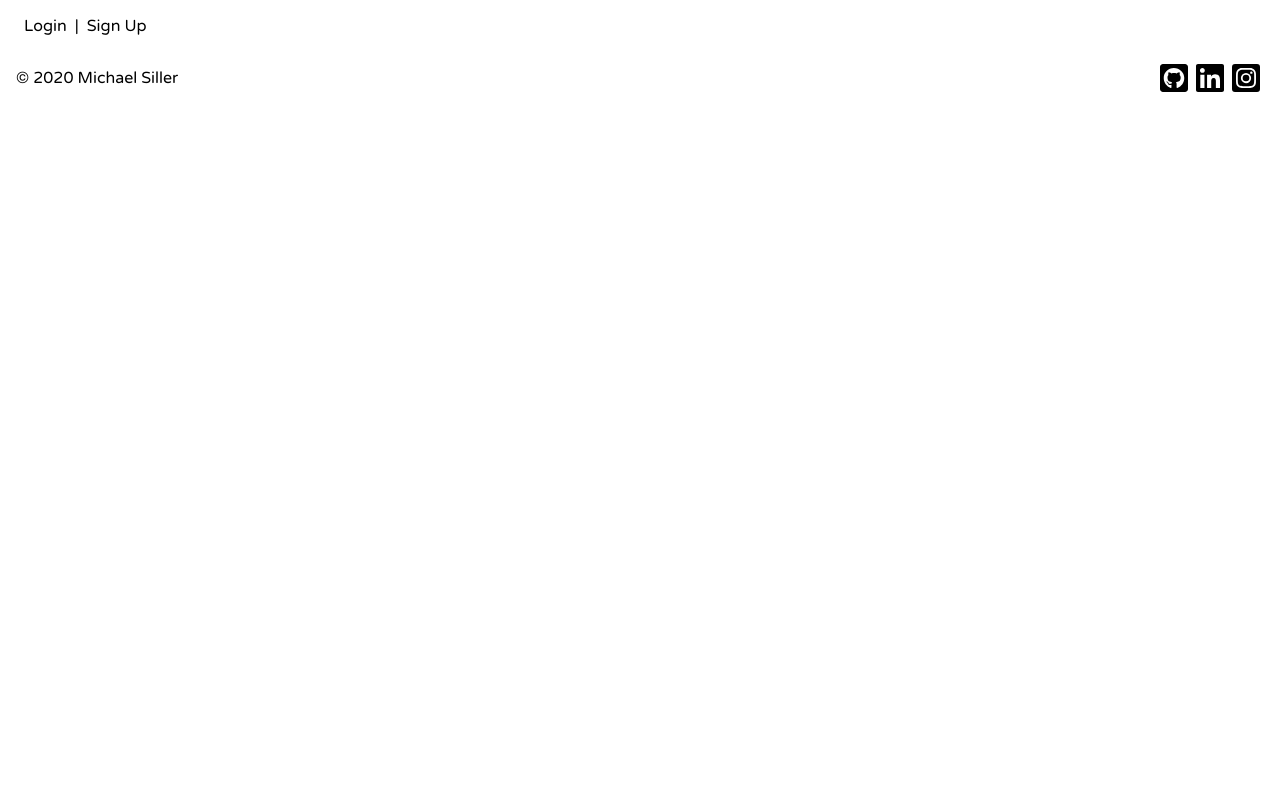
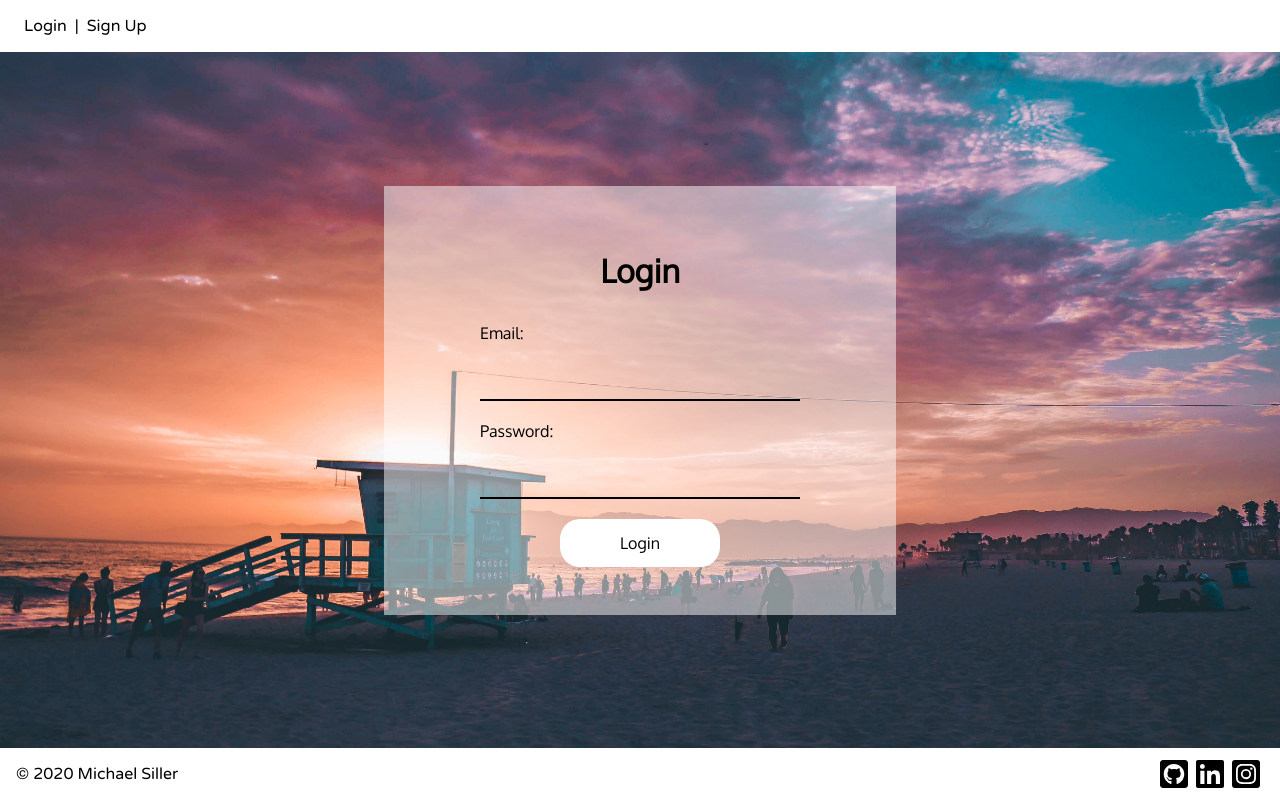
Before and after one commit to msiller455/caliOcial, a React (Create React App) app: page /login in a window 1280 px wide. Built offline with nearby package versions, Linux system fonts and the light colour scheme.

Commit message:
adds login page

```diff
--- a/src/Components/App/App.js
+++ b/src/Components/App/App.js
@@ -1,8 +1,9 @@
 import React from 'react';
 import { Switch, Route } from 'react-router-dom'
-import SignUp from '../SignUp'
+import NavBar from '../NavBar'
 import Splash from '../Splash'
-import NavBar from '../NavBar'
+import SignUp from '../Auth/SignUp'
+import Login from '../Auth/Login'
 import Footer from '../Footer'
 
 const App = () => {
@@ -16,6 +17,9 @@ const App = () => {
           <Route path="/signup">
             <SignUp />
           </Route>
+          <Route path="/login">
+            <Login />
+          </Route>
         </Switch>
       <Footer />
     </div>
--- /dev/null
+++ b/src/Components/Auth/Login/index.jsx
@@ -0,0 +1,86 @@
+import React, { useState } from 'react';
+import { AuthContainer, AuthWindow, AuthForm, ErrorMessage } from '../style'
+
+const Login = () => {
+
+    const [ formData, setFormData ] = useState({
+        email: "",
+        password: ""
+    })
+
+    const [ errorMessages, setErrorMessages ] = useState({
+        email: "",
+        password: "",
+        error: ""
+    })
+
+    const handleChange = (event) => {
+        setFormData({
+            ...formData,
+            [event.target.name]: event.target.value
+        })
+    }
+
+    const handleSubmit = (event) => {
+        event.preventDefault()
+        checkFormData()
+    }
+
+    const checkFormData = () => {
+        emailCheck(formData.email)
+        passwordCheck(formData.password)
+    }
+
+    const emailCheck = (email) => {
+        if(!email.length) {
+            setErrorMessages((prevState) => ({
+                ...prevState,
+                email: "Please enter your email"
+            }))
+        } else {
+            setErrorMessages((prevState) => ({
+                ...prevState,
+                email: ""
+            }))
+        }
+    }
+
+    const passwordCheck = (password) => {
+        if(!password.length) {
+            setErrorMessages((prevState) => ({
+                ...prevState,
+                password: "Please enter your password"
+            }))
+        } else {
+            setErrorMessages((prevState) => ({
+                ...prevState,
+                password: ""
+            }))
+        }
+    }
+
+    return (
+        <AuthContainer>
+            <AuthWindow page="login">
+                <h1>Login</h1>
+                <AuthForm onSubmit={handleSubmit}>
+                    <label>
+                        Email:
+                    </label>
+                    <ErrorMessage>{errorMessages.email}</ErrorMessage>
+                    <input type="email" name="email" value={formData.email} onChange={handleChange}/>
+                    <label>
+                        Password:
+                    </label>
+                    <ErrorMessage>{errorMessages.password}</ErrorMessage>
+                    <input type="password" name="password" value={formData.password} onChange={handleChange}/>
+                    <button type="submit">
+                        Login
+                    </button>
+                </AuthForm>
+            </AuthWindow>
+        </AuthContainer>
+    );
+};
+
+export default Login;
--- a/src/Components/SignUp/index.jsx
+++ b/src/Components/Auth/SignUp/index.jsx
@@ -1,5 +1,5 @@
 import React, { useState } from 'react';
-import { SignUpContainer, SignUpWindow, SignUpForm, ErrorMessage } from './style'
+import { AuthContainer, AuthWindow, AuthForm, ErrorMessage } from '../style'
 
 const SignUp = () => {
 
@@ -17,6 +17,7 @@ const SignUp = () => {
         email: '',
         passwordOne: '',
         passwordTwo: '',
+        error: ''
     })
 
 
@@ -112,51 +113,51 @@ const SignUp = () => {
     }
 
     return (
-        <SignUpContainer>
-            <SignUpWindow>
+        <AuthContainer>
+            <AuthWindow>
                 <h1>Sign up</h1>
-                <SignUpForm onSubmit={handleSubmit}>
+                <AuthForm onSubmit={handleSubmit}>
                     <label>
                         Username:
                     </label>
-                    <ErrorMessage error={errorMessages.username}>
+                    <ErrorMessage>
                         {errorMessages.username}
                     </ErrorMessage>
                     <input type="text" name="username" value={formData.username} onChange={handleChange}/>
                     <label>
                         Name:
                     </label>
-                    <ErrorMessage error={errorMessages.name}>
+                    <ErrorMessage>
                         {errorMessages.name}
                     </ErrorMessage>
                     <input type="text" name="name" value={formData.name} onChange={handleChange}/>
                     <label>
                         Email:
                     </label>
-                    <ErrorMessage error={errorMessages.email}>
+                    <ErrorMessage>
                         {errorMessages.email}
                     </ErrorMessage>
                     <input type="email" name="email" value={formData.email} onChange={handleChange}/>
                     <label>
                         Password:
                     </label>
-                    <ErrorMessage error={errorMessages.passwordOne}>
+                    <ErrorMessage>
                         {errorMessages.passwordOne}
                     </ErrorMessage>
                     <input type="password" name="passwordOne" value={formData.passwordOne} onChange={handleChange}/>
                     <label>
                         Confirm Password:
                     </label>
-                    <ErrorMessage error={errorMessages.passwordTwo}>
+                    <ErrorMessage>
                         {errorMessages.passwordTwo}
                     </ErrorMessage>
                     <input type="password" name="passwordTwo"value={formData.passwordTwo} onChange={handleChange}/>
                     <button type="submit">
                         Create Profile
                     </button>
-                </SignUpForm>
-            </SignUpWindow>
-        </SignUpContainer>
+                </AuthForm>
+            </AuthWindow>
+        </AuthContainer>
     );
 };
 
--- a/src/Components/SignUp/style.js
+++ b/src/Components/Auth/style.js
@@ -2,7 +2,7 @@ import styled from 'styled-components'
 import signUpImg from '../../resources/images/purple-sky.png'
 
 
-export const SignUpContainer = styled.div`
+export const AuthContainer = styled.div`
     background-image: url(${signUpImg});
     background-size: cover;
     background-position: bottom;
@@ -15,7 +15,7 @@ export const SignUpContainer = styled.div`
     align-items: center;
 `
 
-export const SignUpWindow = styled.div`
+export const AuthWindow = styled.div`
     background-color: ${props => props.theme.backdropColor};
     padding: 3rem;
     width: 30%;
@@ -29,7 +29,7 @@ export const SignUpWindow = styled.div`
 
     @media (max-width: 500px) {
         width: 80%;
-        height: 85vh;
+        height: ${props => props.page === "login" ? "60vh" : "85vh"}
     }
 
     @media (min-width: 501px) and (max-width: 700px) {
@@ -41,7 +41,7 @@ export const SignUpWindow = styled.div`
     }
 `
 
-export const SignUpForm = styled.form`
+export const AuthForm = styled.form`
     width: 20rem;
     font-family: ${props => props.theme.primaryFont};
     display: flex;
@@ -92,7 +92,5 @@ export const ErrorMessage = styled.span`
     height: 30px;
     color: red;
     font-size: .75rem;
-    visibility: ${props => props.error ? "visible" : "hidden"};
     align-self: flex-start;
-    /* margin: 1rem; */
 `
--- a/src/constants/navLinks.js
+++ b/src/constants/navLinks.js
@@ -16,7 +16,7 @@ export const userLinks = [
 export const authLinks = [
     {
         text: 'Login',
-        path: '#'
+        path: '/login'
     },
     {
         text: 'Sign Up',
```
